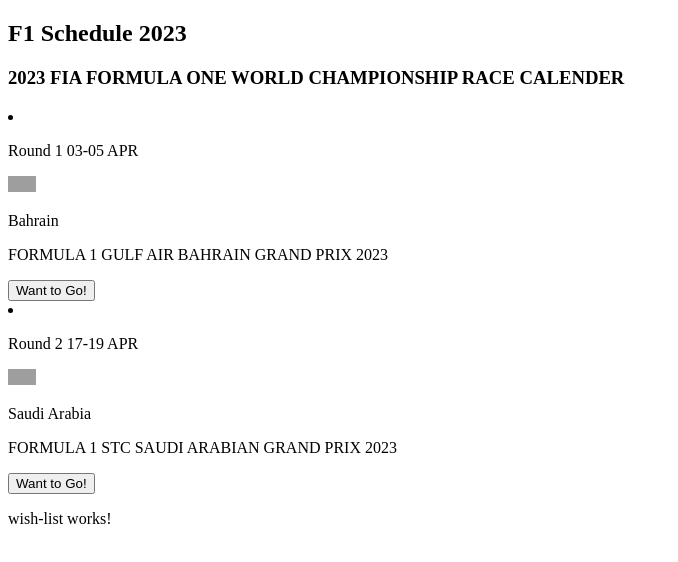
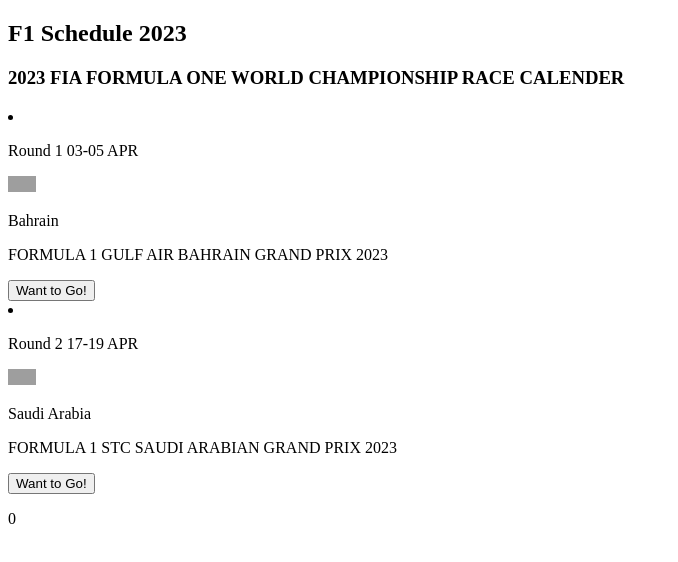
Before and after one commit to MSantilal/angular-f1-calendar, an Angular app: page / in a window 1280 px wide. Shown: the top 562 px of the page, without its empty margins (0-678 px from the left). Built offline with nearby package versions, Linux system fonts and the light colour scheme; grey boxes are pictures that could not be loaded.

Commit message:
Adds wish-list component showing when meeting is added to it

```diff
--- a/src/app/services/wish-list.service.ts
+++ b/src/app/services/wish-list.service.ts
@@ -5,6 +5,9 @@
   providedIn: 'root',
 })
 export class WishListService {
+  get() {
+    return this.wishList;
+  }
   wishList: Meeting[] = [];
 
   constructor() {}
--- a/src/app/wish-list/wish-list.component.html
+++ b/src/app/wish-list/wish-list.component.html
@@ -1,3 +1,3 @@
 <p>
-  wish-list works!
+  {{getWishList().length}}
 </p>
--- a/src/app/wish-list/wish-list.component.ts
+++ b/src/app/wish-list/wish-list.component.ts
@@ -1,4 +1,5 @@
 import { Component, OnInit } from '@angular/core';
+import { WishListService } from '../services/wish-list.service';
 
 @Component({
   selector: 'app-wish-list',
@@ -7,9 +8,13 @@
 })
 export class WishListComponent implements OnInit {
 
-  constructor() { }
+  constructor(private wishListService: WishListService) { }
 
   ngOnInit() {
   }
 
+  getWishList() {
+    return this.wishListService.get()
+  }
+
 }
```
